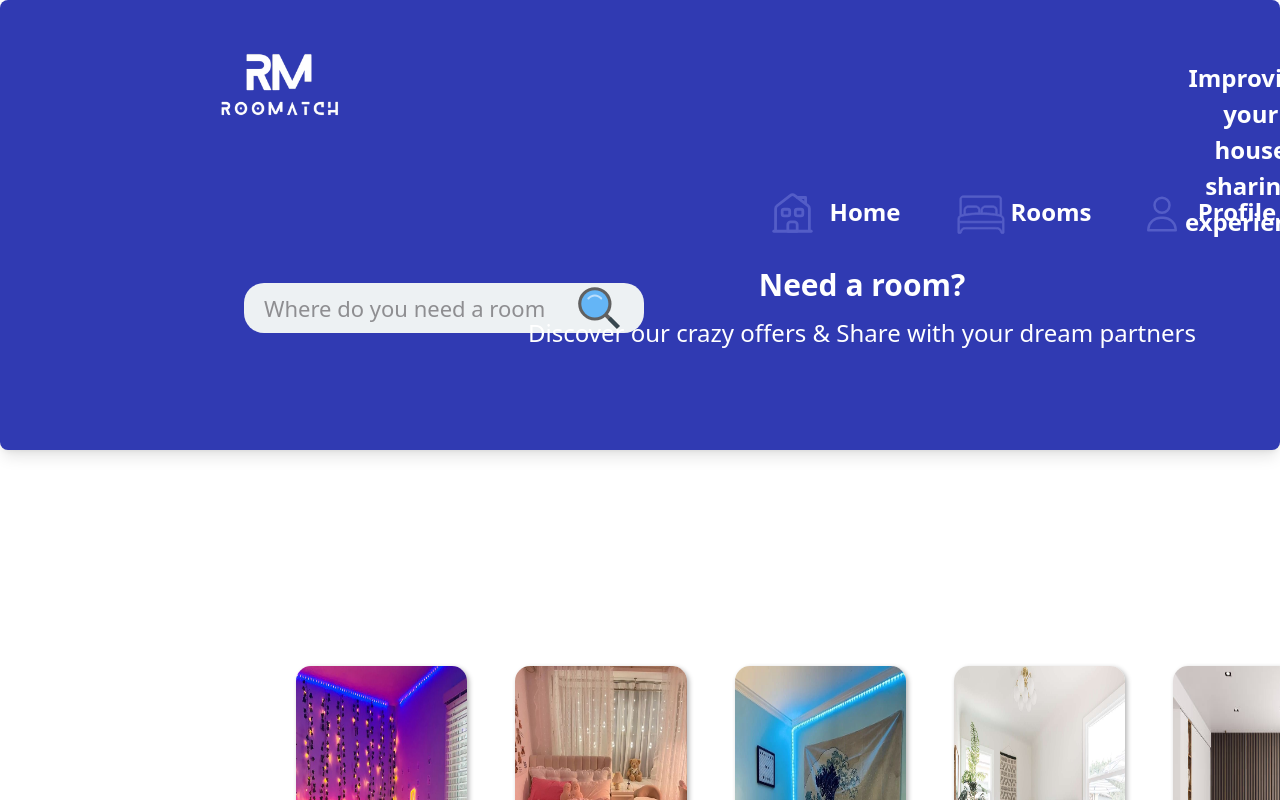
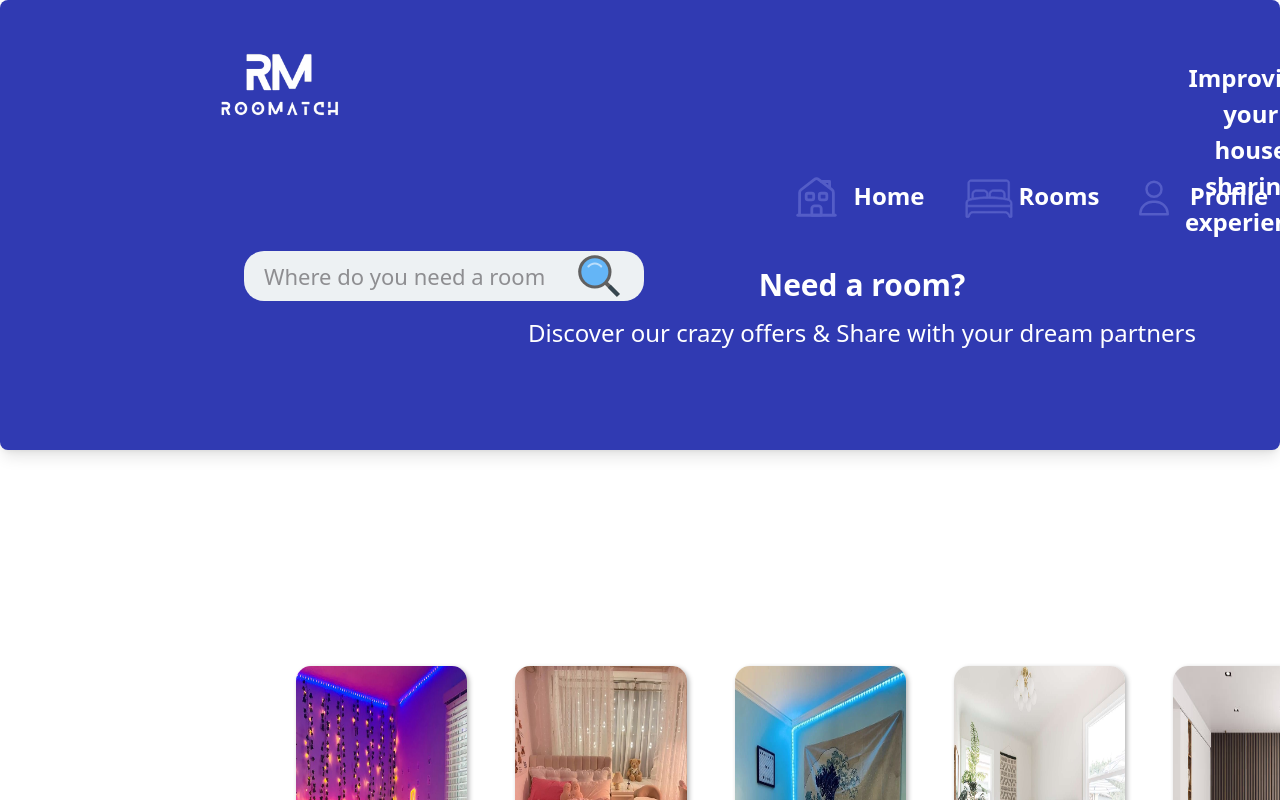
Before and after one commit to luismidv/TFGDeploy, a React (Vite) app: page / in a window 1280 px wide. Shown: the top 800 px of the page. Built offline with nearby package versions, Linux system fonts and the light colour scheme.

Commit message:
Responsive trials

```diff
--- a/src/Homepage.jsx
+++ b/src/Homepage.jsx
@@ -25,7 +25,7 @@ const HomePage = () => {
           <p className="pslogan text-center md:text-left">Improving your house sharing experience</p>
 
           <form className="search-bar-form">
-            <div className="menu-div flex flex-wrap justify-center gap-4 p-4">
+            <div className="menu-div flex flex-wrap justify-center">
                 <Link className="rooti-button text-white rounded-md hover:bg-blue-700 transition w-full sm:w-1/2 md:w-auto" to="/">
                     <p className="link-text">Home</p>
                     <img src={houseImage} alt="Home" />
```
